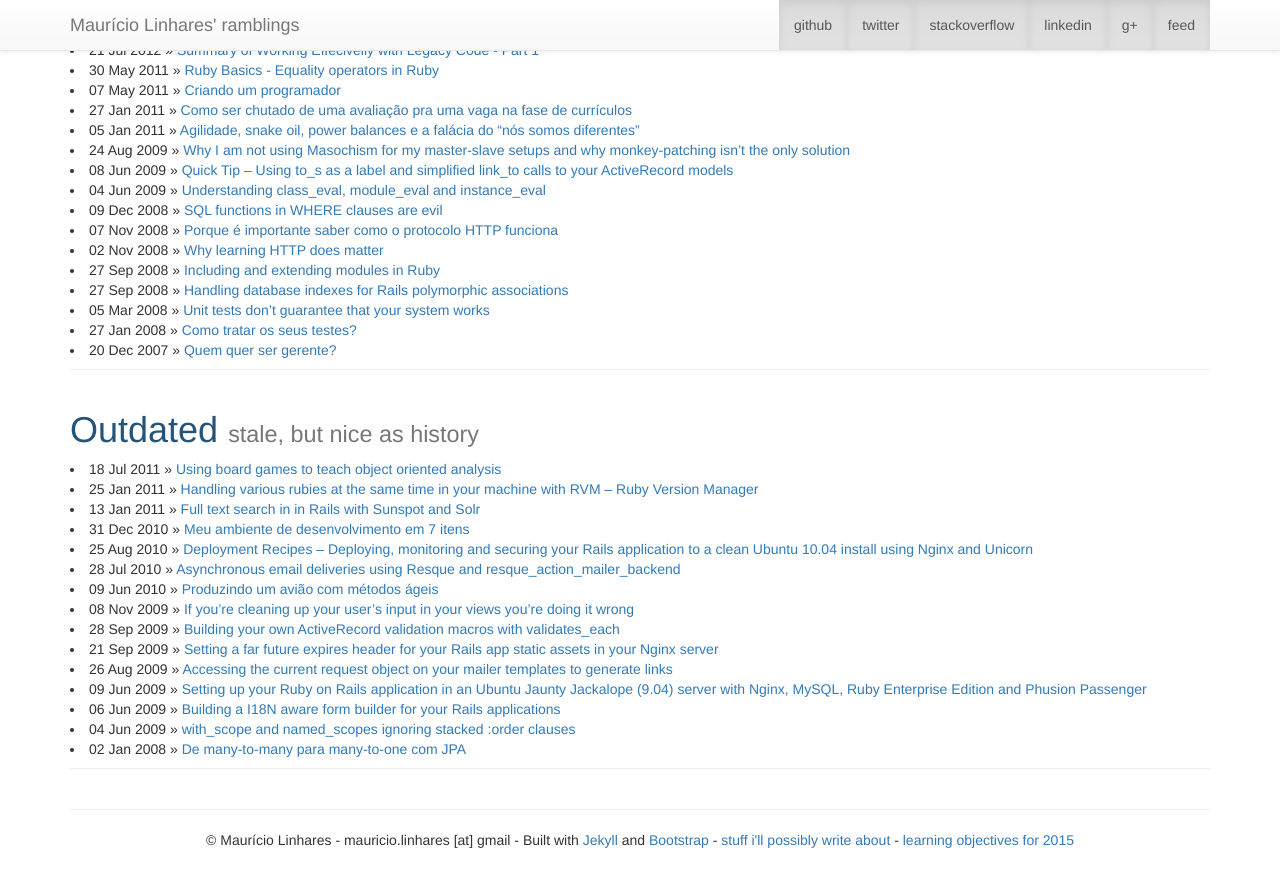
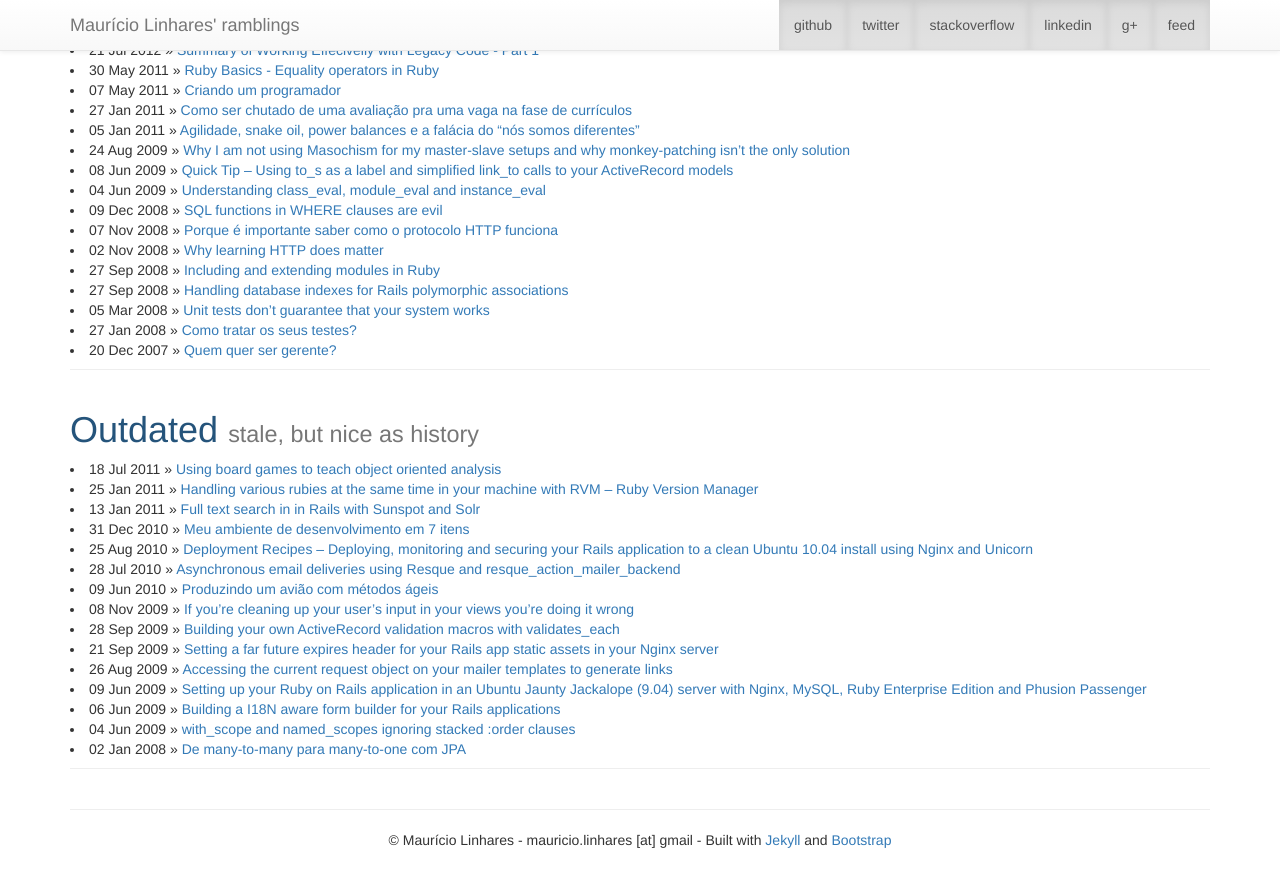
Before and after one commit to mauricio/mauricio.github.com, a Jekyll site: the page built from index.html, in a window 1280 px wide and 900 px high, scrolled down 870 px. Shown: the top 887 px of the window. Built offline with Jekyll 4.4.1, drawn with Linux system fonts in a browser that asks for light colours.

Commit message:
Removingold comments

```diff
--- a/_layouts/bootstrap.html
+++ b/_layouts/bootstrap.html
@@ -86,9 +86,7 @@
     <footer>
         <p>&copy; Maurício Linhares - mauricio.linhares [at] gmail -
             Built with <a href="http://jekyllrb.com/">Jekyll</a>
-            and <a href="http://getbootstrap.com/">Bootstrap</a> -
-            <a href="/ideas">stuff i'll possibly write about</a> -
-            <a href="/goals/2015.html">learning objectives for 2015</a>
+            and <a href="http://getbootstrap.com/">Bootstrap</a>
         </p>
     </footer>
 </div>
```
